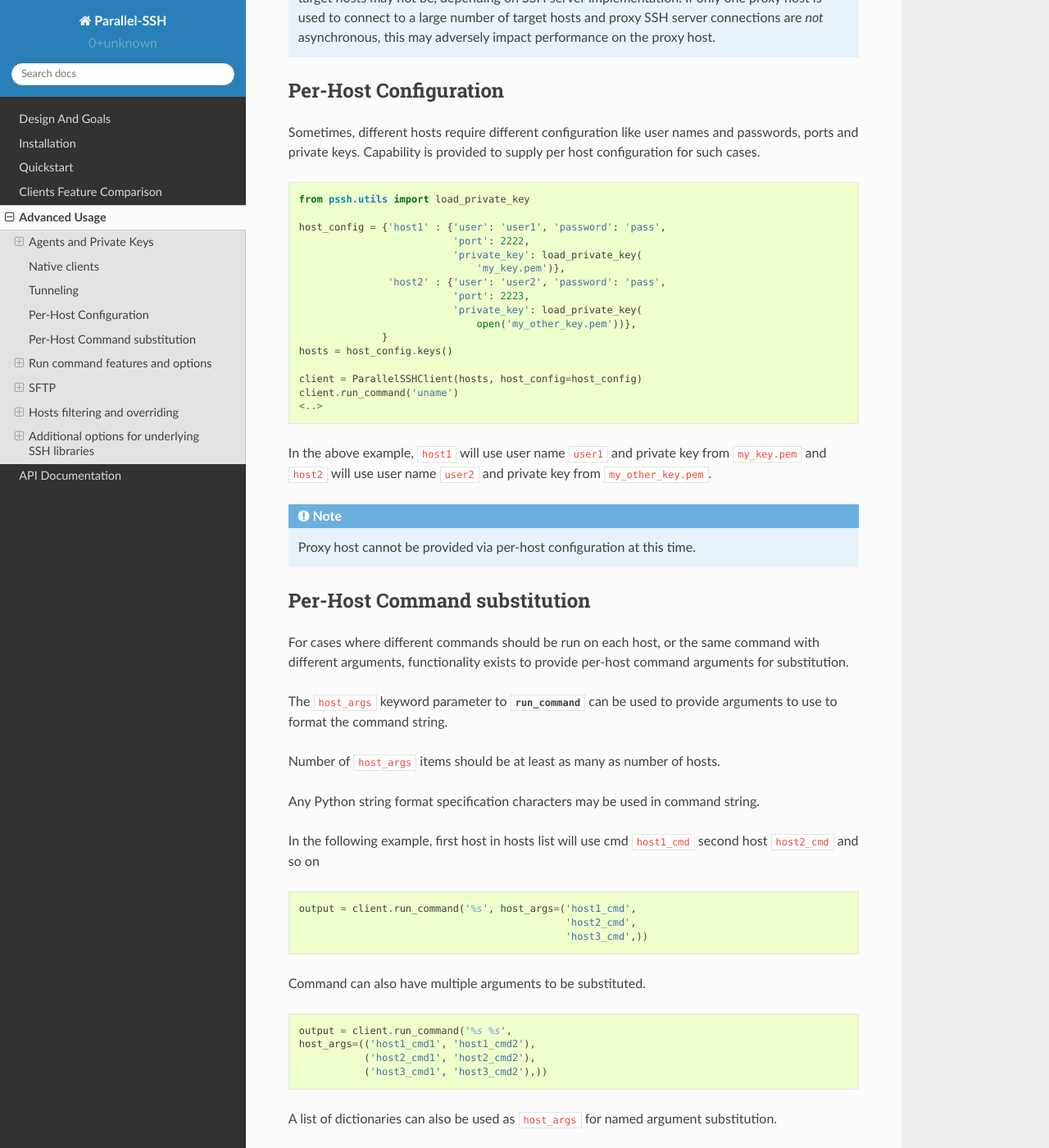
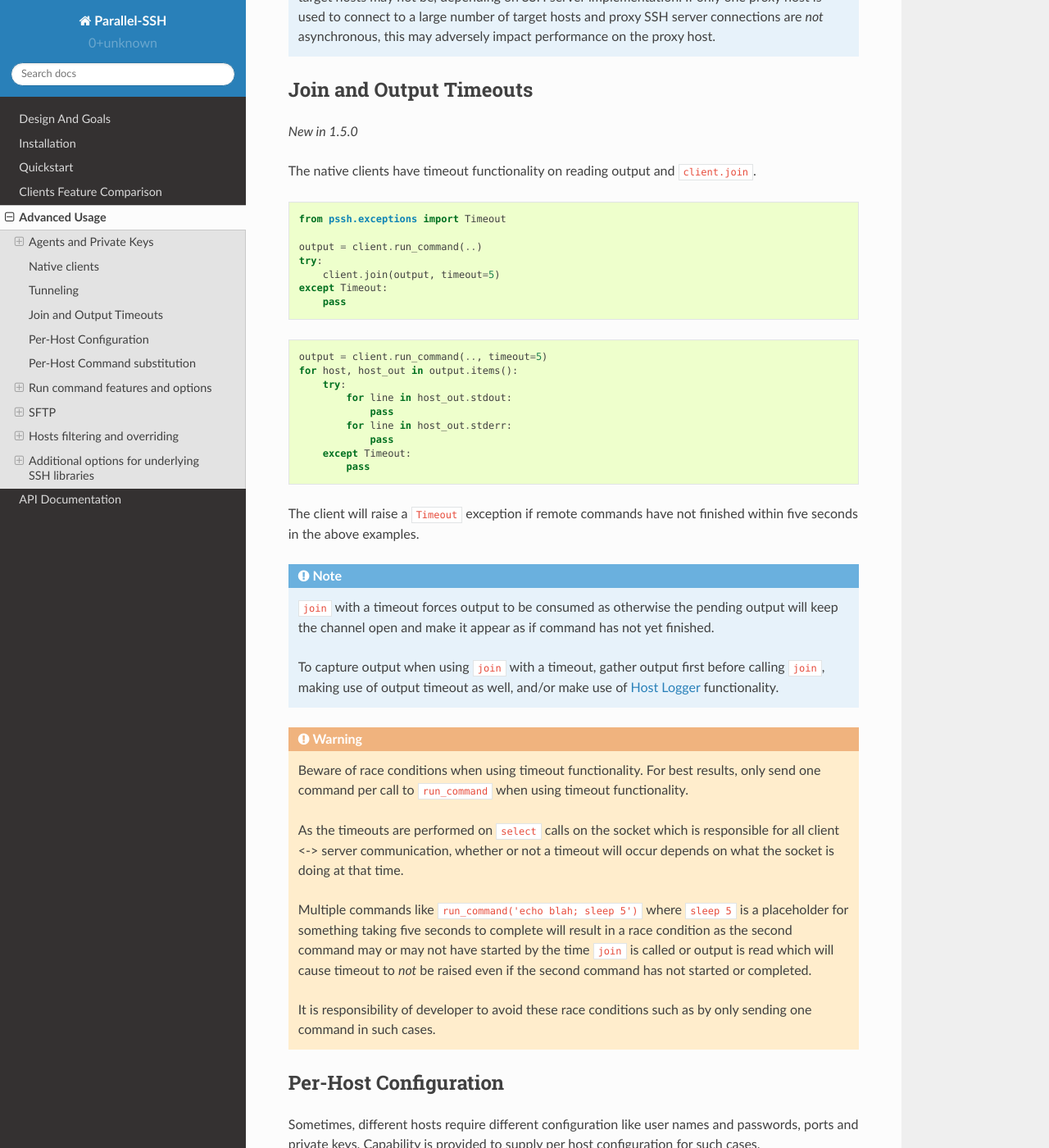
Before and after one commit to ParallelSSH/parallel-ssh, a Sphinx documentation site: the page built from doc/advanced.rst, in a window 1280 px wide and 1400 px high, scrolled down 3602 px. Shown: the whole window at 82% size. Built offline with Sphinx 7.4.7 and the Read the Docs theme 2.0.0, drawn with Linux system fonts in a browser that asks for light colours; some of the changed text lies outside the part shown.

Commit message:
Cleanups, bug fixes for #104.     Updated documentation, changelog.     Added raising timeout on native client wait_finished.     Resolves #104.

```diff
--- a/doc/advanced.rst
+++ b/doc/advanced.rst
@@ -139,13 +139,62 @@ Configuration for the proxy host's user name, port, password and private key can
 
 Where ``proxy.key`` is a filename containing private key to use for proxy host authentication.
 
-In the above example, connections to the target hosts are made via ``my_proxy_user@bastion:2222`` -> ``target_host_user@<host>``.
+In the above example, connections to the target hosts are made via SSH through ``my_proxy_user@bastion:2222`` -> ``target_host_user@<host>``.
 
 .. note::
 
    Proxy host connections are asynchronous and use the SSH protocol's native TCP tunneling - aka local port forward. No external commands or processes are used for the proxy connection, unlike the `ProxyCommand` directive in OpenSSH and other utilities.
 
    While connections initiated by ``parallel-ssh`` are asynchronous, connections from proxy host -> target hosts may not be, depending on SSH server implementation. If only one proxy host is used to connect to a large number of target hosts and proxy SSH server connections are *not* asynchronous, this may adversely impact performance on the proxy host.
+
+Join and Output Timeouts
+**************************
+
+*New in 1.5.0*
+
+The native clients have timeout functionality on reading output and ``client.join``.
+
+.. code-block:: python
+
+   from pssh.exceptions import Timeout
+
+   output = client.run_command(..)
+   try:
+       client.join(output, timeout=5)
+   except Timeout:
+       pass
+
+.. code-block:: python
+
+   output = client.run_command(.., timeout=5)
+   for host, host_out in output.items():
+       try:
+           for line in host_out.stdout:
+	       pass
+           for line in host_out.stderr:
+	       pass
+       except Timeout:
+           pass
+
+The client will raise a ``Timeout`` exception if remote commands have not finished within five seconds in the above examples.
+
+.. note::
+
+   ``join`` with a timeout forces output to be consumed as otherwise the pending output will keep the channel open and make it appear as if command has not yet finished.
+
+   To capture output when using ``join`` with a timeout, gather output first before calling ``join``, making use of output timeout as well, and/or make use of :ref:`host logger` functionality.
+
+
+.. warning::
+
+   Beware of race conditions when using timeout functionality. For best results, only send one command per call to ``run_command`` when using timeout functionality.
+
+   As the timeouts are performed on ``select`` calls on the socket which is responsible for all client <-> server communication, whether or not a timeout will occur depends on what the socket is doing at that time.
+
+   Multiple commands like ``run_command('echo blah; sleep 5')`` where ``sleep 5`` is a placeholder for something taking five seconds to complete will result in a race condition as the second command may or may not have started by the time ``join`` is called or output is read which will cause timeout to *not* be raised even if the second command has not started or completed.
+
+   It is responsibility of developer to avoid these race conditions such as by only sending one command in such cases.
+
 
 Per-Host Configuration
 ***********************
--- a/doc/quickstart.rst
+++ b/doc/quickstart.rst
@@ -193,6 +193,8 @@ Commands last executed by ``run_command`` can also be retrieved from the ``cmds`
 
 *New in 1.2.0*
 
+.. _host logger:
+
 Host Logger
 ------------
 
```
Also changed, not shown: Changelog.rst (+14 -0 lines), 4 other files.
